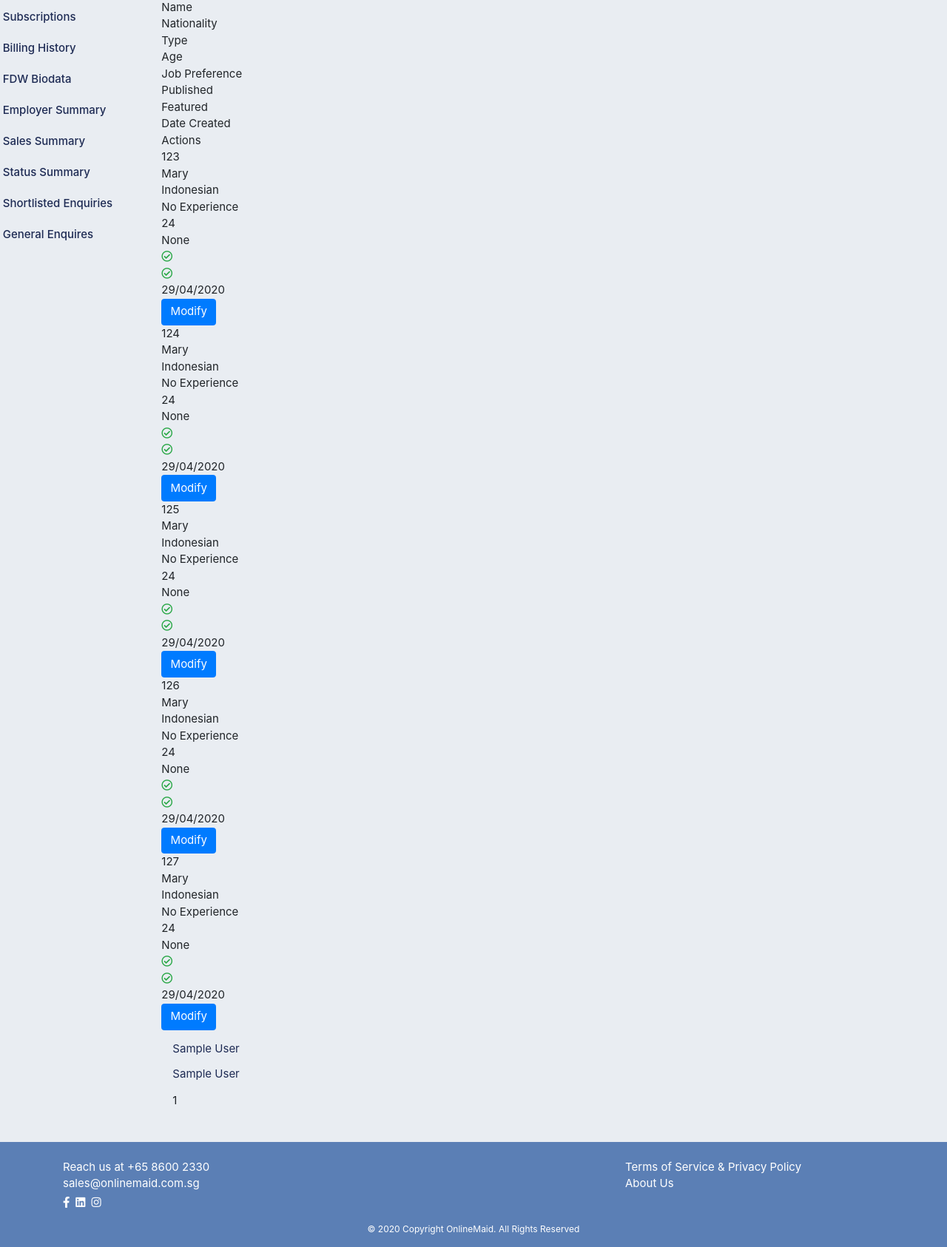
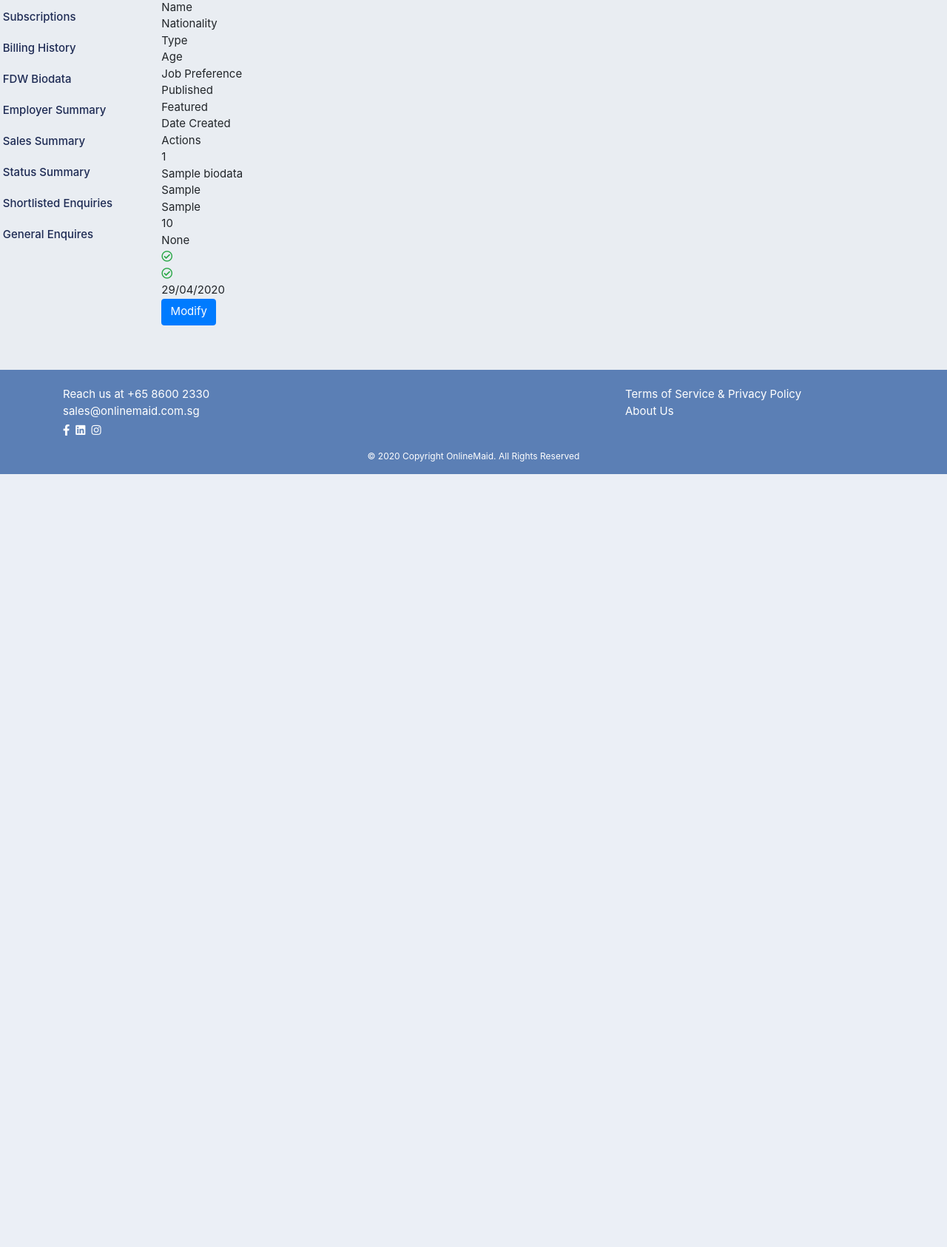
Before and after one commit to johnbenedictyan/Online-Helper-Website, a Django app: template dashboard/templates/list/dashboard-maid-list.html in a window 1280 px wide. Shown: the part 184-1870 px from the top of the page at 74% size. After the commit the page ends 825 px from the top, so only its background shows below. Run offline with Django 3.2, Linux system fonts and the light colour scheme; the template is opened without the code that fills it: most values are stand-ins (such as "Sample title", 1, 10 or a date in 2020); some libraries are stand-ins or nearby versions.

Commit message:
Added some of the maid fields into the table generating from the maids list given by the maid list view.

```diff
--- a/dashboard/templates/list/dashboard-maid-list.html
+++ b/dashboard/templates/list/dashboard-maid-list.html
@@ -22,7 +22,7 @@
                     </form>
                 </div>
                 <div class="col-4">
-                    <a href="{% url 'maid_create' %}" class="btn btn-success">Add Biodata</a>
+                    <a href="{% url 'maid_create'   %}" class="btn btn-success">Add Biodata</a>
                 </div>
             </div>
         </div>
@@ -61,21 +61,22 @@
                     </div>
                 </div>
 
+                {% for maid in maids %}
                     <div class="table-row fdw-table-row">
                         <div class="cell" data-title="S/N">
-                        123
+                            {{maid.id}}
                         </div>
                         <div class="cell" data-title="Name">
-                        Mary
+                            {{maid.biodata.name}}
                         </div>
                         <div class="cell" data-title="Nationality">
-                        Indonesian
+                            {{maid.biodata.country_of_origin}}
                         </div>
                         <div class="cell" data-title="Type">
-                        No Experience
+                            {{maid.get_maid_type_display}}
                         </div>
                         <div class="cell" data-title="Age">
-                        24
+                            {{maid.biodata.age}}
                         </div>
                         <div class="cell" data-title="Job Preference">
                             None
@@ -90,150 +91,12 @@
                             29/04/2020
                         </div>
                         <div class="cell" data-title="Actions">
-                        <a href="#" class="btn btn-primary">Modify</a>
+                            <a href="{% url 'dashboard_maid_detail' pk=maid.pk %}" class="btn btn-primary">Modify</a>
                         </div>
                     </div>
-                <div class="table-row fdw-table-row">
-                    <div class="cell" data-title="S/N">
-                        124
-                    </div>
-                    <div class="cell" data-title="Name">
-                        Mary
-                    </div>
-                    <div class="cell" data-title="Nationality">
-                        Indonesian
-                    </div>
-                    <div class="cell" data-title="Type">
-                        No Experience
-                    </div>
-                    <div class="cell" data-title="Age">
-                        24
-                    </div>
-                    <div class="cell" data-title="Job Preference">
-                        None
-                    </div>
-                    <div class="cell" data-title="Published">
-                        <i class="far fa-check-circle text-success"></i>
-                    </div>
-                    <div class="cell" data-title="Featured">
-                        <i class="far fa-check-circle text-success"></i>
-                    </div>
-                    <div class="cell" data-title="Date Created">
-                        29/04/2020
-                    </div>
-                    <div class="cell" data-title="Actions">
-                        <a href="#" class="btn btn-primary">Modify</a>
-                    </div>
-                </div>
-                <div class="table-row fdw-table-row">
-                    <div class="cell" data-title="S/N">
-                        125
-                    </div>
-                    <div class="cell" data-title="Name">
-                        Mary
-                    </div>
-                    <div class="cell" data-title="Nationality">
-                        Indonesian
-                    </div>
-                    <div class="cell" data-title="Type">
-                        No Experience
-                    </div>
-                    <div class="cell" data-title="Age">
-                        24
-                    </div>
-                    <div class="cell" data-title="Job Preference">
-                        None
-                    </div>
-                    <div class="cell" data-title="Published">
-                        <i class="far fa-check-circle text-success"></i>
-                    </div>
-                    <div class="cell" data-title="Featured">
-                        <i class="far fa-check-circle text-success"></i>
-                    </div>
-                    <div class="cell" data-title="Date Created">
-                        29/04/2020
-                    </div>
-                    <div class="cell" data-title="Actions">
-                        <a href="#" class="btn btn-primary">Modify</a>
-                    </div>
-                </div>
-                <div class="table-row fdw-table-row">
-                    <div class="cell" data-title="S/N">
-                        126
-                    </div>
-                    <div class="cell" data-title="Name">
-                        Mary
-                    </div>
-                    <div class="cell" data-title="Nationality">
-                        Indonesian
-                    </div>
-                    <div class="cell" data-title="Type">
-                        No Experience
-                    </div>
-                    <div class="cell" data-title="Age">
-                        24
-                    </div>
-                    <div class="cell" data-title="Job Preference">
-                        None
-                    </div>
-                    <div class="cell" data-title="Published">
-                        <i class="far fa-check-circle text-success"></i>
-                    </div>
-                    <div class="cell" data-title="Featured">
-                        <i class="far fa-check-circle text-success"></i>
-                    </div>
-                    <div class="cell" data-title="Date Created">
-                        29/04/2020
-                    </div>
-                    <div class="cell" data-title="Actions">
-                        <a href="#" class="btn btn-primary">Modify</a>
-                    </div>
-                </div>
-                <div class="table-row fdw-table-row">
-                    <div class="cell" data-title="S/N">
-                        127
-                    </div>
-                    <div class="cell" data-title="Name">
-                        Mary
-                    </div>
-                    <div class="cell" data-title="Nationality">
-                        Indonesian
-                    </div>
-                    <div class="cell" data-title="Type">
-                        No Experience
-                    </div>
-                    <div class="cell" data-title="Age">
-                        24
-                    </div>
-                    <div class="cell" data-title="Job Preference">
-                        None
-                    </div>
-                    <div class="cell" data-title="Published">
-                        <i class="far fa-check-circle text-success"></i>
-                    </div>
-                    <div class="cell" data-title="Featured">
-                        <i class="far fa-check-circle text-success"></i>
-                    </div>
-                    <div class="cell" data-title="Date Created">
-                        29/04/2020
-                    </div>
-                    <div class="cell" data-title="Actions">
-                        <a href="#" class="btn btn-primary">Modify</a>
+                {% endfor %}
             </div>
         </div>
     </div>
 </div>
-    </div>
-</div>
-<div class="container">
-    <p>{{ authority }}</p>
-    <div class="row">
-        <div class="col">
-            <p>{{ employee_authority }}</p>
-            {% for maid in maids %}
-                {{maid}}
-            {% endfor %}
-        </div>
-    </div>
-</div>
 {% endblock dashboard_section %}
```
Lines whose indentation alone changed are shown as unchanged.
